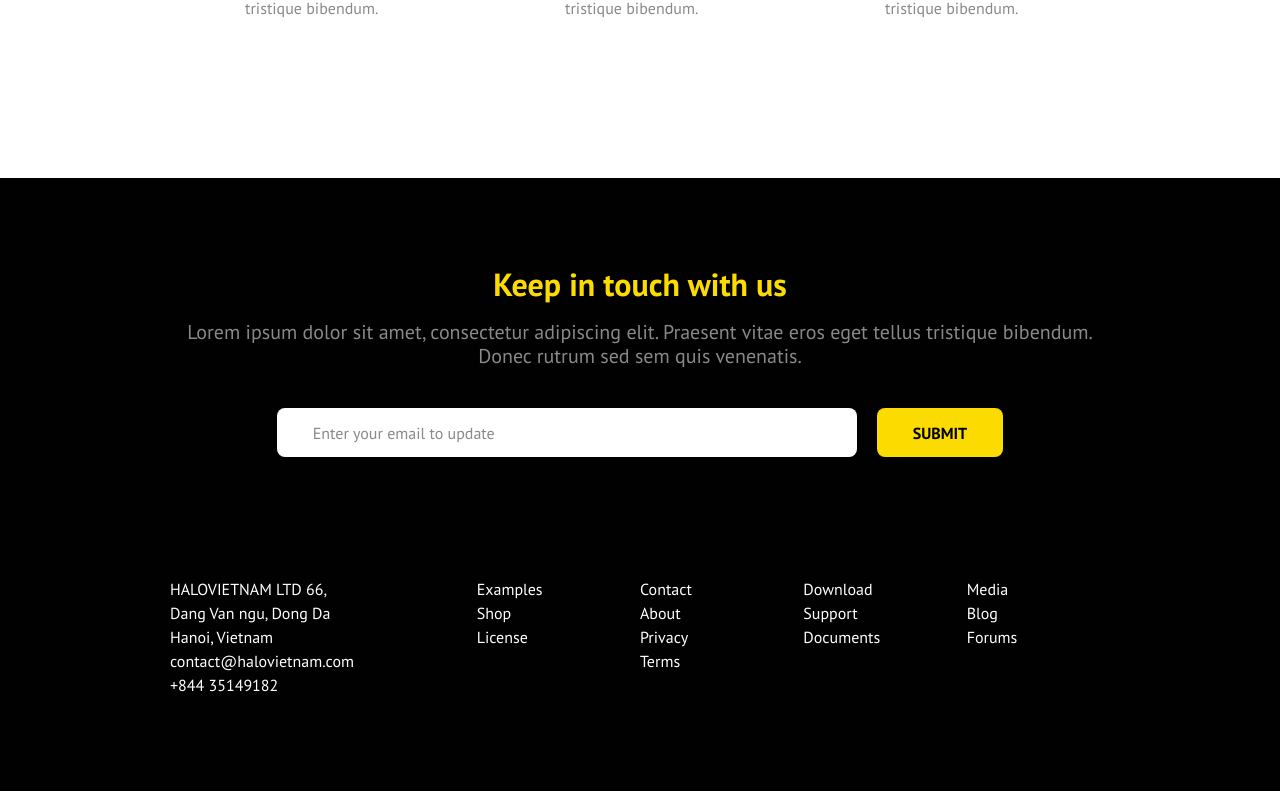
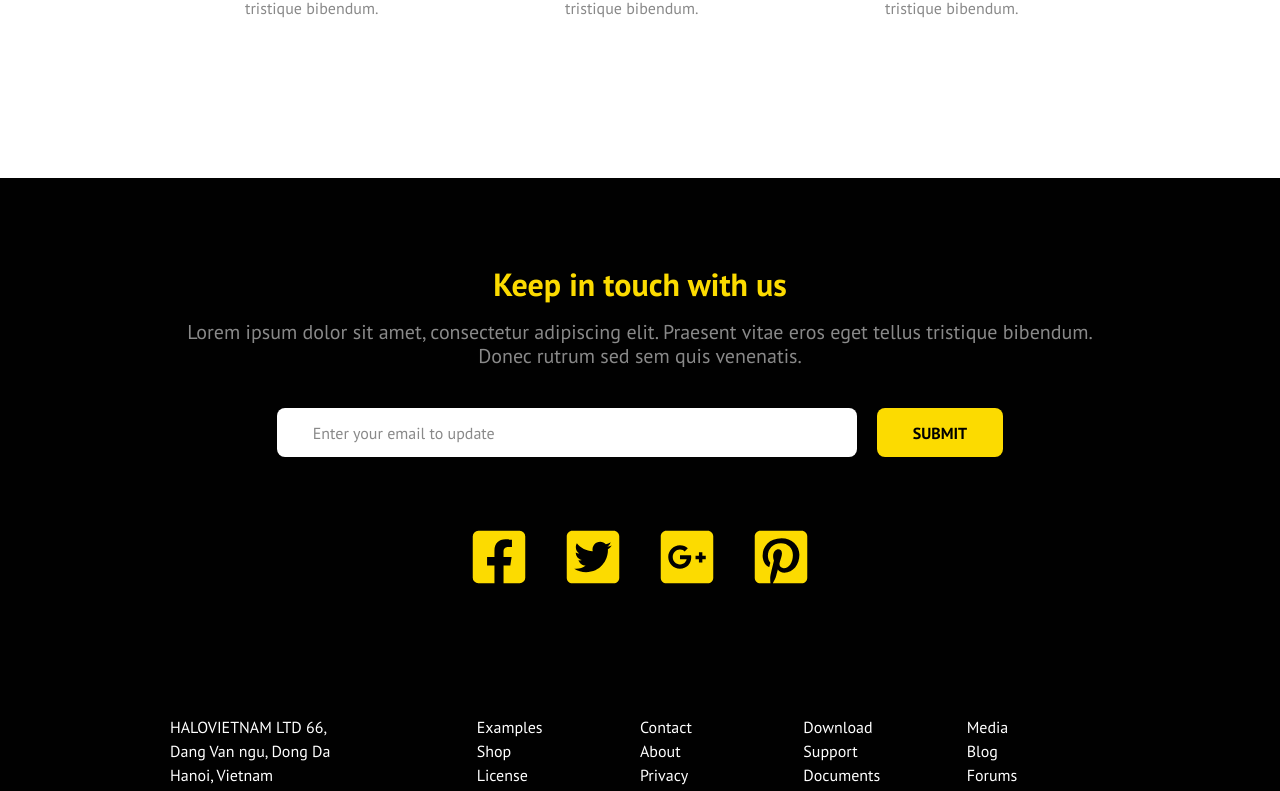
Before and after one commit to jpdrsanchez/tinyone, a React (Create React App) app: page / in a window 1280 px wide. Shown: the part 1349-2140 px from the top of the page. Built offline with nearby package versions, Linux system fonts and the light colour scheme.

Commit message:
adicionada lista de redes sociais ao footer

```diff
--- a/src/components/Footer/Footer.js
+++ b/src/components/Footer/Footer.js
@@ -1,6 +1,7 @@
 import styled from 'styled-components';
 import { Title } from '../../styles/typography';
 import Container from '../Container';
+import FooterSocialList from './FooterSocialList';
 import FormFooter from './FormFooter';
 
 const Wrapper = styled.footer`
@@ -68,6 +69,7 @@ const Footer = () => {
           venenatis.
         </p>
         <FormFooter />
+        <FooterSocialList />
         <FooterLists>
           <ul>
             <li>HALOVIETNAM LTD 66, Dang Van ngu, Dong Da Hanoi, Vietnam</li>
--- /dev/null
+++ b/src/components/Footer/FooterSocialList.js
@@ -0,0 +1,46 @@
+import {
+  FaFacebookSquare,
+  FaTwitterSquare,
+  FaGooglePlusSquare,
+  FaPinterestSquare,
+} from 'react-icons/fa';
+import styled from 'styled-components';
+
+const List = styled.ul`
+  color: var(--yellow);
+  font-size: 2.8125rem;
+  display: flex;
+  justify-content: center;
+  margin-top: 4.375rem;
+
+  @media (min-width: 576px) {
+    font-size: 3.75rem;
+  }
+
+  li {
+    &:not(:last-child) {
+      margin-right: 2.125rem;
+    }
+  }
+`;
+
+const FooterSocialList = () => {
+  return (
+    <List>
+      <li>
+        <FaFacebookSquare />
+      </li>
+      <li>
+        <FaTwitterSquare />
+      </li>
+      <li>
+        <FaGooglePlusSquare />
+      </li>
+      <li>
+        <FaPinterestSquare />
+      </li>
+    </List>
+  );
+};
+
+export default FooterSocialList;
--- a/src/components/Intro/IntroList.js
+++ b/src/components/Intro/IntroList.js
@@ -13,7 +13,9 @@ const List = styled.ul`
 
   li {
     font-size: 2.625rem;
-    margin-right: 2.25rem;
+    &:not(:last-child) {
+      margin-right: 2.25rem;
+    }
   }
 `;
 
```
